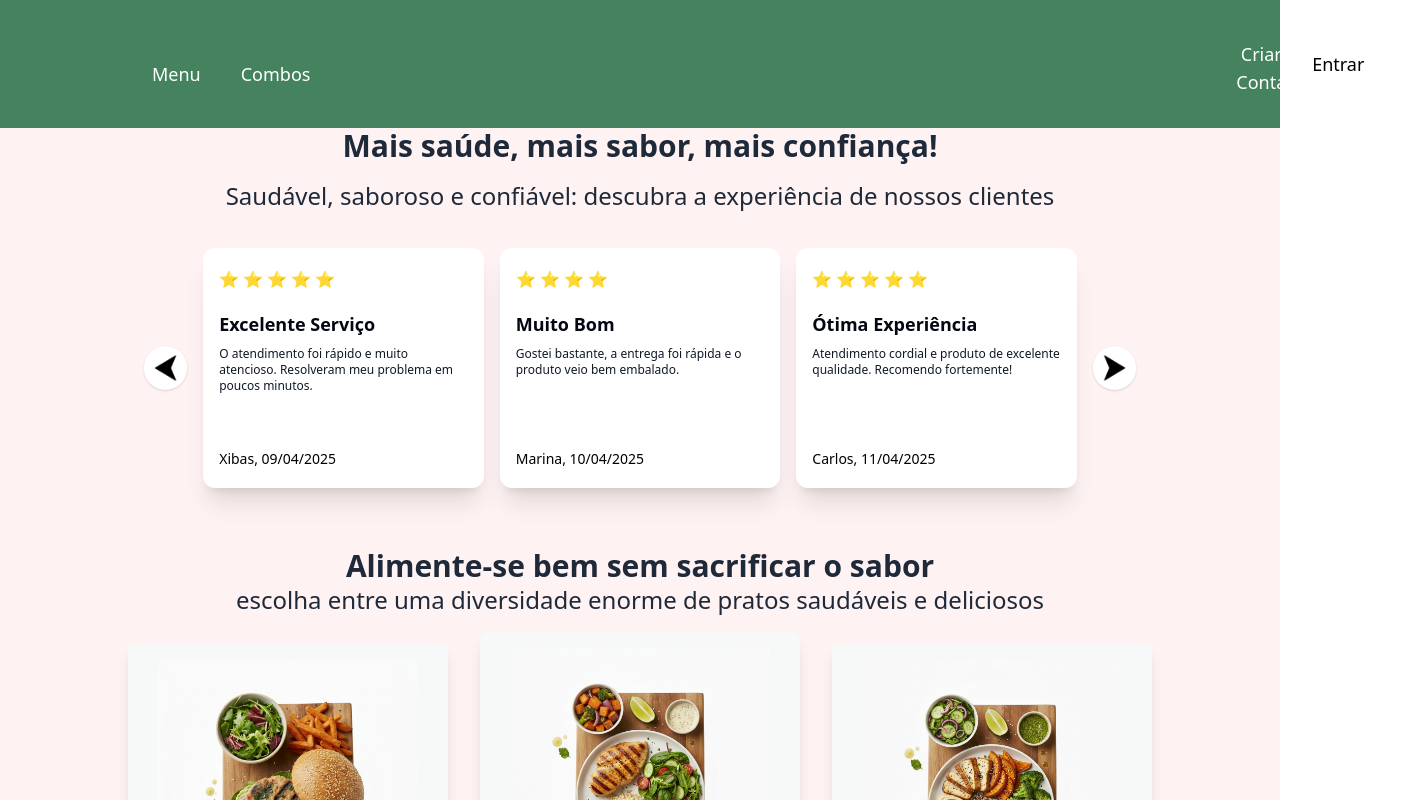
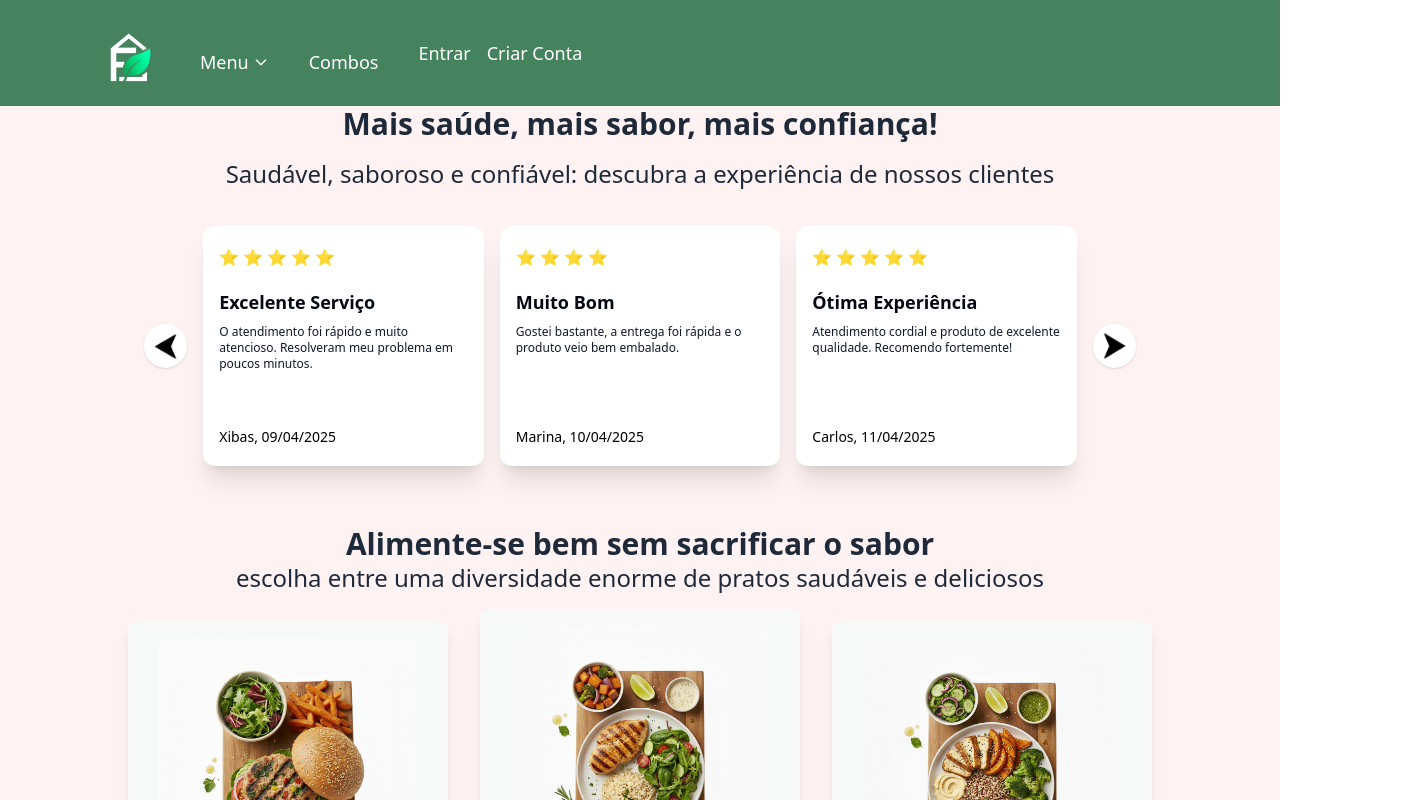
Before and after one commit to DrumondParizottoPiccolo/WebDelivery, a React (Vite) app: page / in a window 1280 px wide. Shown: the top 800 px of the page, 1404 px wide, since content can reach past the window. Built offline with nearby package versions, Linux system fonts and the light colour scheme.

Commit message:
Adicionando dropdown e estilizando o mesmo

```diff
--- a/src/Components/Header.jsx
+++ b/src/Components/Header.jsx
@@ -1,34 +1,88 @@
+import {useState, useRef, useEffect} from 'react';
 
 
 const Header = () => {
+    const [isDropdownOpen, setIsDropdownOpen] = useState(false);
+    const dropdownRef = useRef(null);
+
+    useEffect(() => {
+        const handleClickOutside = (event) => {
+            if (dropdownRef.current && !dropdownRef.current.contains(event.target)) {
+                setIsDropdownOpen(false);
+            }
+        };
+
+        document.addEventListener('mousedown', handleClickOutside);
+            return () => {
+                document.removeEventListener('mousedown', handleClickOutside);
+            };
+    }, []);
+
+    const toggleDropdown = () => {
+        setIsDropdownOpen(!isDropdownOpen);
+    };
+
     return (
-        <header className='bg-[#45835F] flex'>
-           <div className='ml-20 p-8 space-x-10 text-white flex text-lg'>
-             <nav className=' space-x-10 flex mt-2'>
-                 <a href="">
-                    <img
-                    src="/FeedBetter.png"
-                    alt="Logo food better"
-                    className="w-20" />
+        <header className="bg-[#45835F] flex">
+            <div className="ml-20 p-5 space-x-10 text-white flex text-lg">
+                <nav className="space-x-10 flex mt-2">
+                    <a href="/Home">
+                        <img src="/FeedBetter.png"
+                        alt="Logo Food Better"
+                        className="w-15"/>
                     </a>
-                 <a href="" className="mt-5 hover:underline">
+                </nav>
+
+                <div>
+                    <nav className="flex space-x-10">
+                        <div className="relative" ref={dropdownRef}>
+                            <button
+                            onClick={toggleDropdown}
+                            className="mt-7 cursor-pointer hover:underline flex items-center">
                                 Menu
+                                <svg className={`ml-1 w-4 h-4 transform transition-transform ${isDropdownOpen ? 'rotate-180' : 'rotate-0'}`}
+                                fill="none"
+                                stroke="currentColor"
+                                viewBox="0 0 24 24"
+                                >
+                                    <path strokeLinecap="round"
+                                    strokeLinejoin="round"
+                                    strokeWidth={2} d="M19 9l-7 7-7-7"/>
+
+                                </svg>
+                            </button>
+                            {isDropdownOpen && (
+                                <div className="absolute left-0 mt-2 w-40 bg-[#45835F] rounded-md shadow-lg z-50">
+                                    <div className="py-1">
+                                        <a href="/Clássicos" className="block px-4 py-2 text-sm text-white cursor-pointer hover:underline">
+                                        Clássicos
                                         </a>
-                 <a href="" className="mt-5 hover:underline">
+                                        <a href="/Vegetariano" className="block px-4 py-2 text-sm text-white cursor-pointer hover:underline">
+                                        Vegetariano
+                                        </a>
+                                    </div>
+                                </div>
+                            )}
+                        </div>
+
+                        <a href="" className="mt-7 hover:underline">
                             Combos
                         </a>
                     </nav>
-             <nav className="flex space-x-3  ml-220">
-                <button className="flex mt-2  hover:underline cursor-pointer ">
+                </div>
+
+                <div className="flex items-center space-x-4">
+                    <button className="hover:underline">
+                        Entrar
+                    </button>
+                    <button className="">
                         Criar Conta
                     </button>
-                <button className="bg-white p-2 w-20 rounded-full text-black transform translate-y-0 hover:translate-y-1 cursor-pointer active:translate-y-2">
-                    Entrar
-                </button>
-             </nav>
                 </div>
+            </div>
+
         </header>
     )
 }
 
-export default Header
+export default Header;
```
Lines whose indentation alone changed are shown as unchanged.
